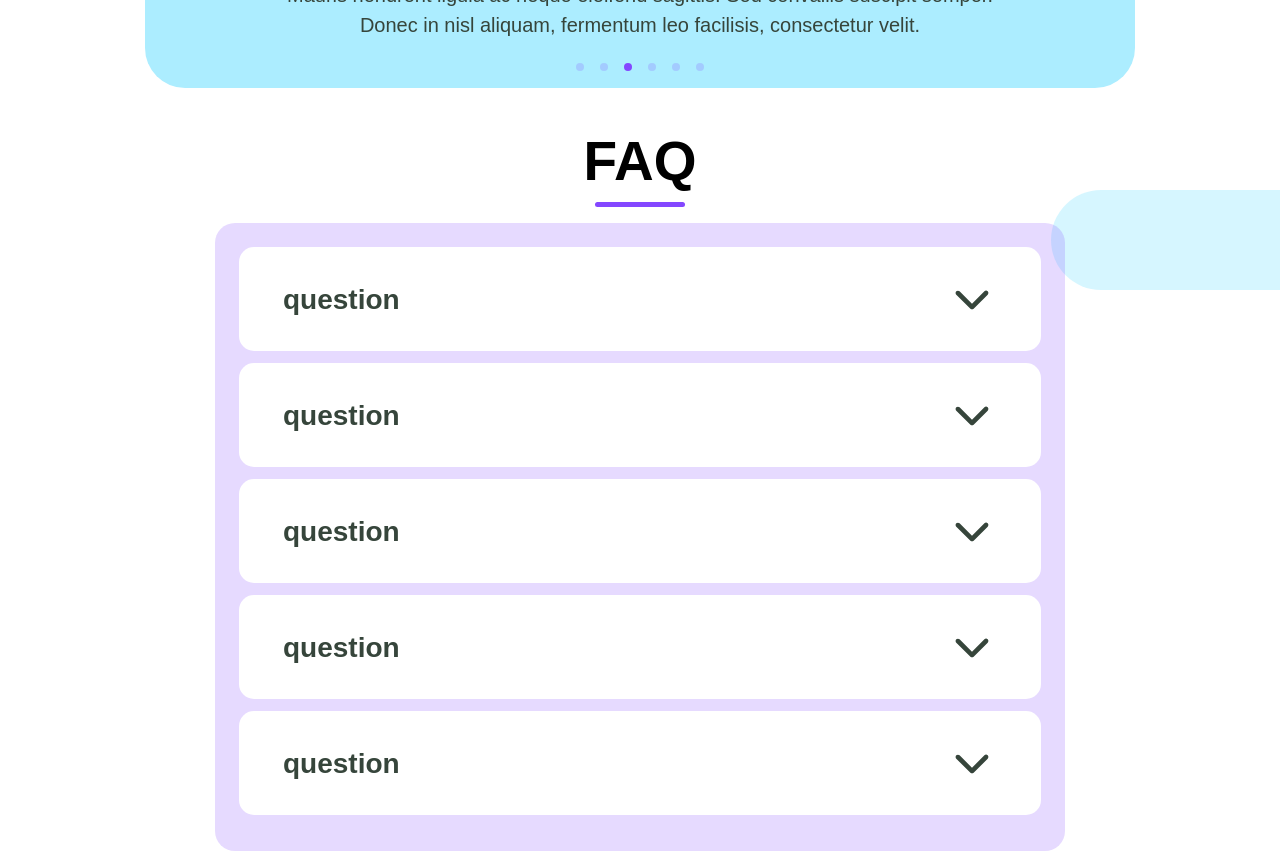
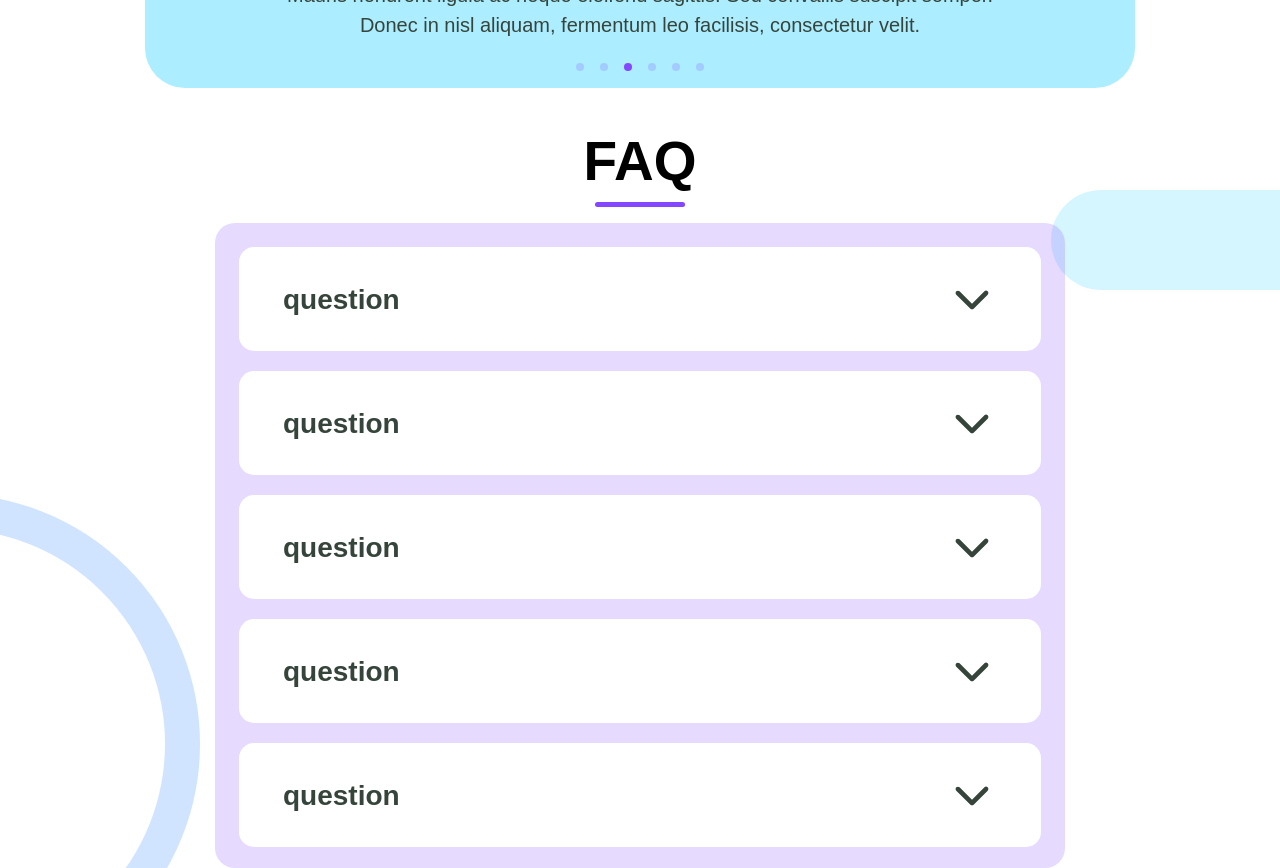
Before and after one commit to Yasser-Belatreche/amina-portfolio, a React (Create React App) app: page / in a window 1280 px wide. Shown: the part 5320-6188 px from the top of the page. Built offline with nearby package versions, Linux system fonts and the light colour scheme.

Commit message:
faq section done

```diff
--- a/src/Container/sections/faqSection/FAQ.js
+++ b/src/Container/sections/faqSection/FAQ.js
@@ -20,6 +20,10 @@
           })
         }
       </div>
+
+      <div className="shapes">
+        <div className="circle"></div>
+      </div>
     </div>
   )
 }
--- a/src/Container/sections/faqSection/faq.css
+++ b/src/Container/sections/faqSection/faq.css
@@ -1,11 +1,12 @@
 .faq {
-    @apply px-3
+    @apply px-3 relative
 }
 
 .questions-container {
     background: rgba(132, 71, 255, 0.2);
     border-radius: 15px;
     max-width: 850px;
+    padding-bottom: 1px !important;
     @apply mx-auto p-3
 }
 
@@ -42,6 +43,10 @@
 .question-container .answers {
     font-size: 16px;
     @apply pl-5 py-3
+}
+
+.faq .shapes .circle {
+    z-index: -10;
 }
 
 @media (min-width: 640px) {
@@ -90,6 +95,7 @@
     }
     .question-container {
         border-radius: 15px;
+        @apply mb-5
     }
     .question-container .question-header {
         font-size: 28px;
```
